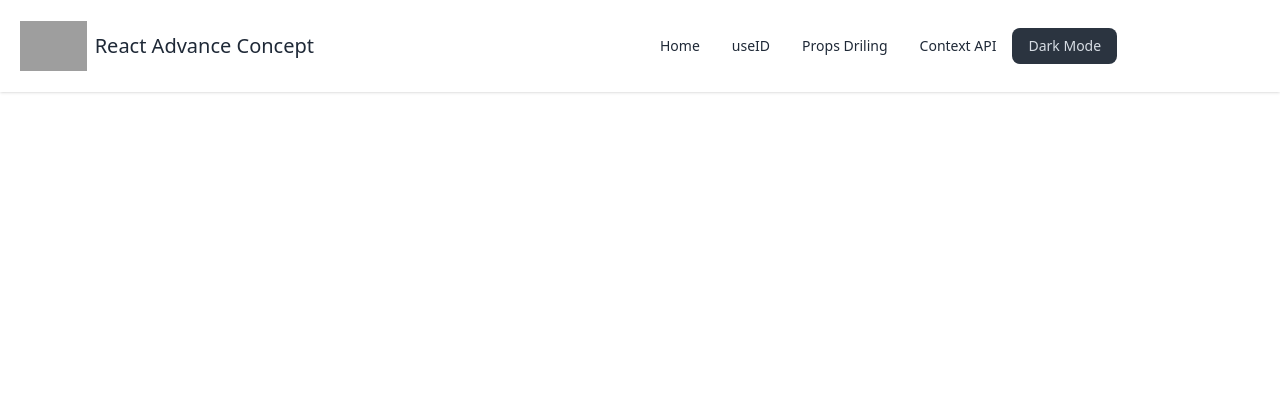
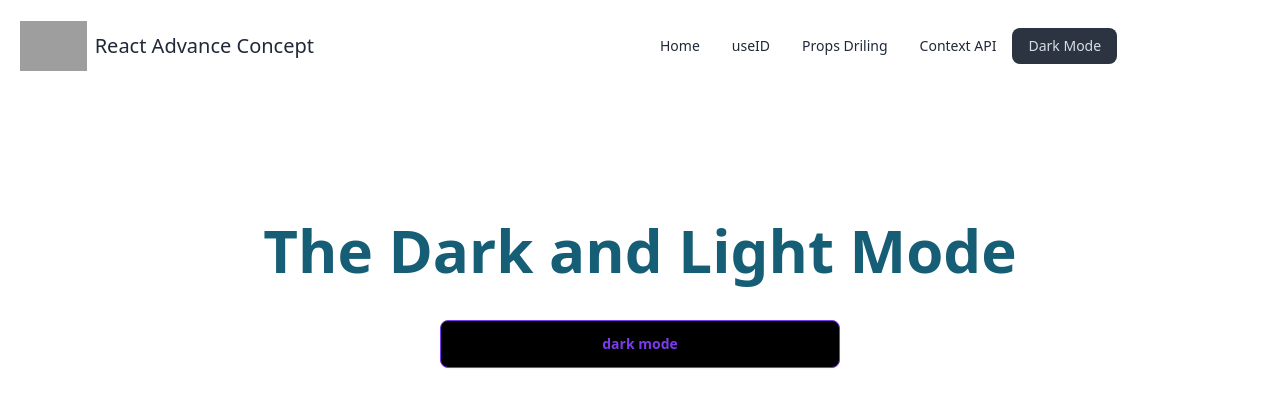
Before and after one commit to minhazapon/react.js-advance-concept, a React (Vite) app: page /dark in a window 1280 px wide. Shown: the top 406 px of the page. Built offline with nearby package versions, Linux system fonts and the light colour scheme; grey boxes are pictures that could not be loaded.

Commit message:
added file

```diff
--- a/src/Dark mode/DeepDark.jsx
+++ b/src/Dark mode/DeepDark.jsx
@@ -1,10 +1,29 @@
+import { use } from "react"
+import { ThemeContext2 } from "./ThemeProvider2"
 
 
 function DeepDark() {
 
+    const { darkMode, handleDarkMode } = use(ThemeContext2)
+
     return (
         <>
 
+            <div>
+                <div className={` h-svh p-32 ${darkMode === "dark" ? "bg-white" : "bg-black"} `}>
+                    <div className=" ">
+                        <p
+                            className={` text-center text-6xl font-bold ${darkMode === "light" ? "text-yellow-700" : 'text-cyan-800'} `}>
+                            The Dark and Light Mode </p>
+                        <div className=" flex justify-center ">
+                            <button onClick={handleDarkMode}
+                                className=" bg-black btn border-violet-600 text-violet-600 mt-10 w-[400px]">
+                                {darkMode === "dark" ? "dark mode" : "light mode"}
+                            </button>
+                        </div>
+                    </div>
+                </div>
+            </div >
 
         </>
     )
--- a/src/Dark mode/ThemeProvider2.jsx
+++ b/src/Dark mode/ThemeProvider2.jsx
@@ -2,7 +2,7 @@ import { useState } from "react"
 import { createContext } from "react"
 
 
-export const ThemeContext = createContext()
+export const ThemeContext2 = createContext()
 
 function ColorThemeProvider({ children }) {
 
@@ -15,9 +15,9 @@ function ColorThemeProvider({ children }) {
     return (
         <>
             <div>
-                <ThemeContext.Provider value={{ darkMode, handleDarkMode }}>
+                <ThemeContext2.Provider value={{ darkMode, handleDarkMode }}>
                     {children}
-                </ThemeContext.Provider>
+                </ThemeContext2.Provider>
             </div>
         </>
     )
--- a/src/main.jsx
+++ b/src/main.jsx
@@ -11,6 +11,7 @@ import Root from './Root';
 import UseId from './useId/UseId';
 import PD from './props driling/PD';
 import DeepDark from './Dark mode/DeepDark';
+import ColorThemeProvider from './Dark mode/ThemeProvider2';
 
 const router = createBrowserRouter([
   {
@@ -39,6 +40,8 @@ const router = createBrowserRouter([
 
 createRoot(document.getElementById('root')).render(
   <StrictMode>
-    <RouterProvider router={router} />
+    <ColorThemeProvider>
+      <RouterProvider router={router} />
+    </ColorThemeProvider>
   </StrictMode >,
 )
```
